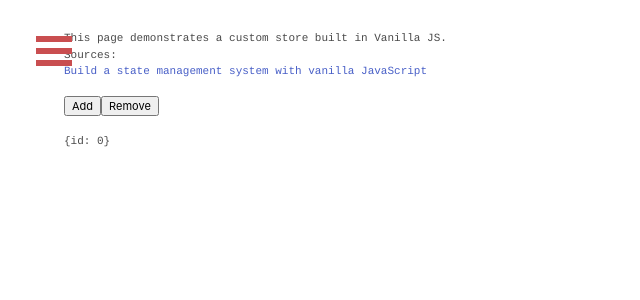
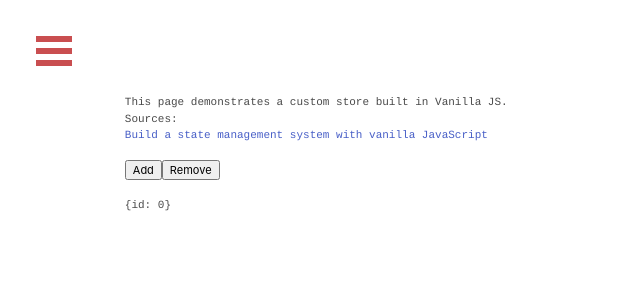
Before and after one commit to daxz1/codeforweb, a Next.js app: page /custom in a window 1280 px wide. Shown: the top 300 px of the page, without its empty margins (0-640 px from the left). Built offline with nearby package versions, Linux system fonts and the light colour scheme.

Commit message:
[REFACTOR] CSS Restyle

```diff
--- a/components/Menu/menu.js
+++ b/components/Menu/menu.js
@@ -28,12 +28,6 @@ const CONFIG = [
     title: 'Traffic Lights'
   },
   {
-    id: 3,
-    icon: faTv,
-    href: '/',
-    title: 'Netflix'
-  },
-  {
     id: 4,
     icon: faBaseballBall,
     href: '/bounce',
--- a/package.json
+++ b/package.json
@@ -21,14 +21,14 @@
   "dependencies": {
     "@fortawesome/fontawesome-svg-core": "^1.2.27",
     "@fortawesome/free-solid-svg-icons": "^5.12.1",
-    "@fortawesome/react-fontawesome": "^0.1.8",
+    "@fortawesome/react-fontawesome": "^0.1.9",
     "@zeit/next-css": "^1.0.1",
     "@zeit/next-sass": "^1.0.1",
     "bulma": "^0.8.0",
     "d3": "^5.15.0",
-    "date-fns": "^2.10.0",
+    "date-fns": "^2.11.0",
     "isomorphic-unfetch": "^3.0.0",
-    "next": "^9.2.2",
+    "next": "^9.3.0",
     "node-sass": "^4.13.1",
     "prop-types": "^15.7.2",
     "react": "^16.13.0",
--- a/pages/custom.js
+++ b/pages/custom.js
@@ -40,6 +40,12 @@ export default class Custom extends Base {
 
     return (
       <Layout>
+        <Head>
+          <title>Code For Web: Vanilla JS Store</title>
+        </Head>
+        <section className='section lalal'>
+          <div className='columns'>
+            <div className='column'>
               <div style={{fontFamily: 'courier', fontSize: '11px'}}>
                 <p>This page demonstrates a custom store built in Vanilla JS.</p>
                 <p>Sources:</p>
@@ -58,6 +64,9 @@ export default class Custom extends Base {
                   })
                 }
               </div>
+            </div>
+          </div>
+        </section>
       </Layout>
     )
 
--- a/pages/traffic.js
+++ b/pages/traffic.js
@@ -34,12 +34,13 @@ export default () => {
   return (
     <Layout>
       <Head>
-        <title>Welcome</title>
+        <title>Code For Web: Traffic Light Example</title>
       </Head>
       <div className='section'>
         <div className='container'>
           <div className='columns'>
             <div className='column'>
+              <p style={{fontFamily: 'courier', fontSize: '11px'}}>This page demonstrate simply traffic light logic. Press the STOP button so you can cross the road.</p>
               <div className='traffic'>
                 <div className={light === 'green' ? 'light light--green active' : 'light light--green'} />
                 <div className={light === 'amber' ? 'light light--amber active' : 'light light--amber'} />
--- a/styles/global.scss
+++ b/styles/global.scss
@@ -65,6 +65,11 @@ a {
   outline: none;
 }
 
+.lalal {
+  margin: 1rem 0 0.8rem 0.8rem;
+  //border: 1px solid red;
+}
+
 // Hero
 .article {
   border: 1px solid #D3D3D3;
@@ -101,7 +106,6 @@ a {
 
     &.active {
       opacity: 1;
-      //animation: blink1 1.1s step-end infinite;
     }
   }
 
@@ -123,20 +127,6 @@ a {
   }
 }
 
-
-//@keyframes blink1 {
-//  0% {
-//    //background-color: red;
-//    box-shadow: 0 0 6em lighten(#00FF00, 0%);
-//  }
-//
-//  50% {
-//    background-color: darken(#00FF00, 15%);
-//    box-shadow: 0 0 0 transparent;
-//  }
-//
-//}
-
 // Ball
 
 .balls--container {
```
Also changed, not shown: experimental/state/actions.js (+10 -0 lines), experimental/state/mutations.js (+11 -0 lines), 1 other file (tests, documents, lock files or other folders). Lines whose indentation alone changed are shown as unchanged.
